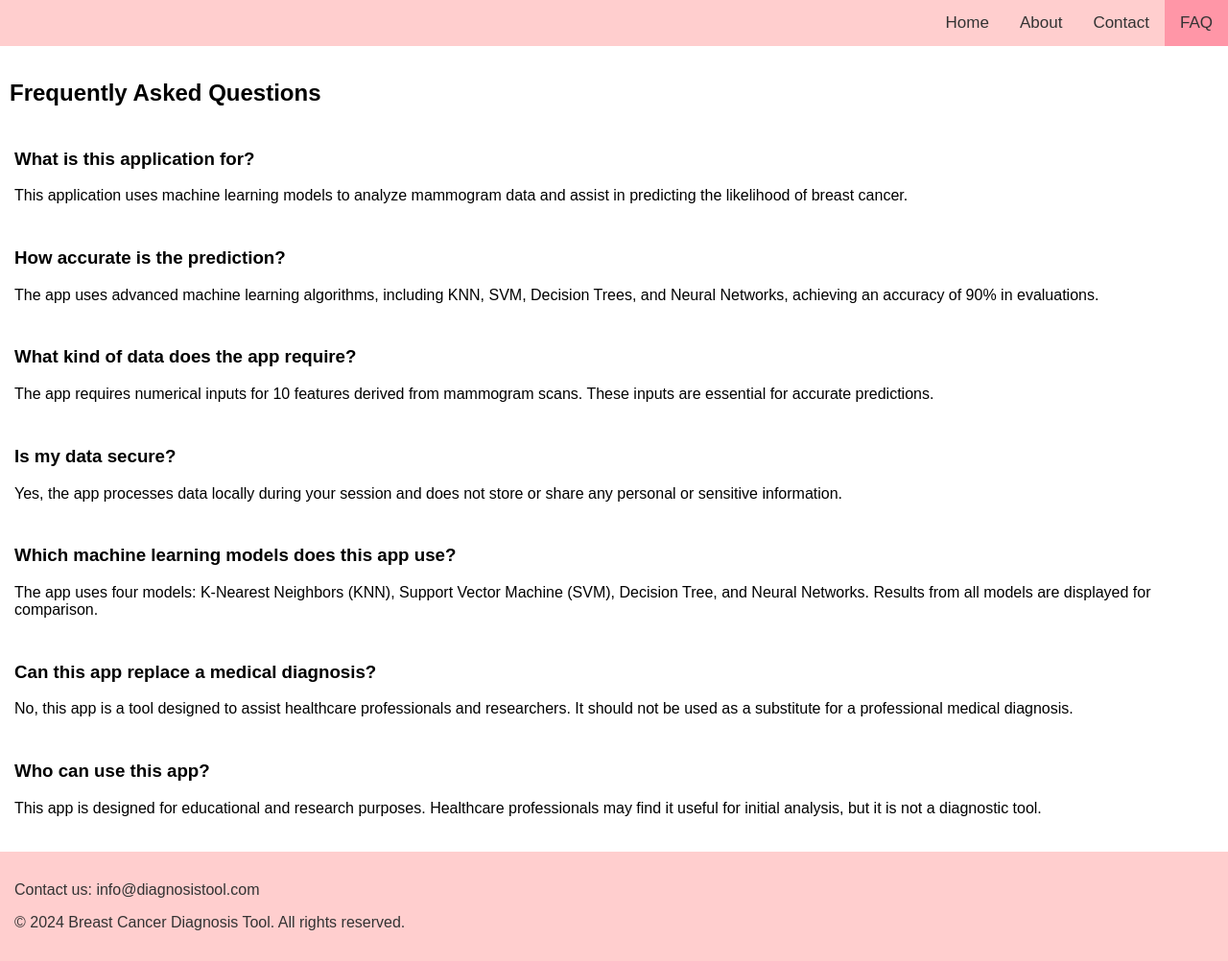
After one commit to ht-pham/breast-cancer, a Flask app: page /faq in a window 1280 px wide. The commit adds this page. Shown: the whole page at 96% size. Run offline with Flask 3, Linux system fonts and the light colour scheme; parts of the project's set-up code (start-up, migrations or seed data) failed here and were passed over.

Commit message:
update html files and styles

```diff
--- a/Data.py
+++ b/Data.py
@@ -41,7 +41,7 @@ class Data:
         return data.reshape(1,-1)
 
 data = Data()
-data.desc()
+#data.desc()
 print(data.df[['mean radius','mean texture','mean perimeter','mean area','mean smoothness','mean compactness','mean concavity',
  'mean concave points', 'mean symmetry','mean fractal dimension']].head(10))
 print(data.df[['mean smoothness','mean compactness','mean concavity',
--- a/main.py
+++ b/main.py
@@ -1,8 +1,7 @@
 from flask import Flask, request, redirect, url_for, render_template
-from sklearn.metrics import confusion_matrix,classification_report, accuracy_score
 import joblib
 import numpy as np
-import pandas as pd
+
 
 # Load the trained ML model
 knn = joblib.load('knn_model.pkl')
@@ -20,6 +19,14 @@ features = ['Radius','Texture','Perimeter','Area','Smoothness','Compactness','Co
 @app.route("/")
 def welcome():
     return render_template("homepage.html",features=features)
+
+@app.route("/about")
+def about():
+    return render_template("about.html")
+
+@app.route("/faq")
+def faq():
+    return render_template("faq.html")
 
 @app.route('/predict', methods=['POST'])
 def predict():
@@ -43,7 +50,9 @@ def predict():
     predicts.append(svm.predict(reshaped_input)[0])
     predicts.append(tree.predict(reshaped_input)[0])
     predicts.append(neural.predict(reshaped_input)[0][-1])
-    predicts = list(map(isBenign,predicts))
+
+    res=[castVote(predictions=predicts)]
+    res.extend(list(map(isBenign,predicts)))
 
     """ results = {
         'knn_prediction': knn_prediction,
@@ -60,8 +69,8 @@ def predict():
         'neural_network_accuracy': 94.5
     } """
 
-    html_names = ['knn_prediction','svm_prediction','decision_tree_prediction','neural_network_prediction']
-    results = dict(zip(html_names,predicts))
+    html_names = ['Overall_prediction','knn_prediction','svm_prediction','decision_tree_prediction','neural_network_prediction']
+    results = dict(zip(html_names,res))
     return render_template('result.html', **results)
 
 def isBenign(predicted):
@@ -69,6 +78,12 @@ def isBenign(predicted):
         return "Benign"
     else:
         return "Malignant"
+def castVote(predictions):
+    # use majority vote rather average threshold to conclude because y_pred returns 0 or 1
+    benign = predictions.count(0)
+    malignant = predictions.count(1)
+    return "Benign" if benign > malignant else "Malignant"
+
 
 # Run the app
 if __name__ == '__main__':
--- /dev/null
+++ b/static/style.css
@@ -0,0 +1,88 @@
+body {
+    font-family: Arial, sans-serif;
+    margin: 0;
+    padding: 0;
+}
+header {
+    background-color: #FFCECE;
+    color: #333;
+    text-align: left;
+}
+footer {
+    background-color: #FFCECE;
+    color: #333;
+    text-align: left;
+    position: relative;
+    bottom: 0;
+    width: 100%;
+    height: auto;
+}
+.contact{
+    padding: 15px;
+}
+.about {
+    padding: 15px;
+}
+.container {
+    padding: 20px;
+    max-width: 800px;
+    margin: auto;
+}
+.model-card {
+    border: 1px solid #ddd;
+    border-radius: 5px;
+    padding: 15px;
+    margin-bottom: 20px;
+    box-shadow: 2px 2px 5px rgba(0, 0, 0, 0.1);
+}
+.model-card h4 {
+    margin-top: 0;
+    color: #FF96A7;
+}
+.result {
+    font-size: 18px;
+    margin: 10px 0;
+}
+
+.topnav {
+    background-color: #FFCECE;
+    overflow: hidden;
+  }
+
+  /* Style the links inside the navigation bar */
+  .topnav a {
+    float: right;
+    color: #333;
+    text-align: center;
+    padding: 14px 16px;
+    text-decoration: none;
+    font-size: 17px;
+  }
+
+  /* Change the color of links on hover */
+  .topnav a:hover {
+    background-color: #FF96A7;
+    color: black;
+  }
+
+  /* Add a color to the active/current link */
+  .topnav a.active {
+    background-color: #FF96A7;
+    color: #333;
+  }
+  .topnav .result{
+    float:left;
+    color: #333;
+    text-align: center;
+    padding: 5px 10px;
+    text-decoration: none;
+    font-size: 17px;
+  }
+
+.faq{
+    padding: 15px 10px;
+}
+
+.faq-item {
+    padding: 5px 5px;
+}
--- /dev/null
+++ b/templates/faq.html
@@ -0,0 +1,63 @@
+<!DOCTYPE html>
+<html lang="en">
+<head>
+    <meta charset="UTF-8">
+    <meta name="viewport" content="width=device-width, initial-scale=1.0">
+    <title>FAQ - Breast Cancer Diagnosis App</title>
+    <link rel="stylesheet" href="../static/style.css">
+</head>
+<body>
+    <header>
+        <nav class="topnav">
+            <a class="active" href="/faq">FAQ</a>
+            <a href="#contact" class="contact">Contact</a>
+            <a href="/about">About</a>
+            <a action="/" href="/">Home</a>
+        </nav>
+    </header>
+    <main>
+        <section class="faq">
+            <h1>Frequently Asked Questions</h1>
+
+            <div class="faq-item">
+                <h3>What is this application for?</h3>
+                <p>This application uses machine learning models to analyze mammogram data and assist in predicting the likelihood of breast cancer.</p>
+            </div>
+
+            <div class="faq-item">
+                <h3>How accurate is the prediction?</h3>
+                <p>The app uses advanced machine learning algorithms, including KNN, SVM, Decision Trees, and Neural Networks, achieving an accuracy of 90% in evaluations.</p>
+            </div>
+
+            <div class="faq-item">
+                <h3>What kind of data does the app require?</h3>
+                <p>The app requires numerical inputs for 10 features derived from mammogram scans. These inputs are essential for accurate predictions.</p>
+            </div>
+
+            <div class="faq-item">
+                <h3>Is my data secure?</h3>
+                <p>Yes, the app processes data locally during your session and does not store or share any personal or sensitive information.</p>
+            </div>
+
+            <div class="faq-item">
+                <h3>Which machine learning models does this app use?</h3>
+                <p>The app uses four models: K-Nearest Neighbors (KNN), Support Vector Machine (SVM), Decision Tree, and Neural Networks. Results from all models are displayed for comparison.</p>
+            </div>
+
+            <div class="faq-item">
+                <h3>Can this app replace a medical diagnosis?</h3>
+                <p>No, this app is a tool designed to assist healthcare professionals and researchers. It should not be used as a substitute for a professional medical diagnosis.</p>
+            </div>
+
+            <div class="faq-item">
+                <h3>Who can use this app?</h3>
+                <p>This app is designed for educational and research purposes. Healthcare professionals may find it useful for initial analysis, but it is not a diagnostic tool.</p>
+            </div>
+        </section>
+    </main>
+    <footer class="contact" id="contact">
+        <p>Contact us: info@diagnosistool.com</p>
+        <p>© 2024 Breast Cancer Diagnosis Tool. All rights reserved.</p>
+    </footer>
+</body>
+</html>
```
Also changed, not shown: templates/about.html (added, +46 -0 lines), templates/homepage.html (+36 -25 lines), templates/result.html (+26 -54 lines).
